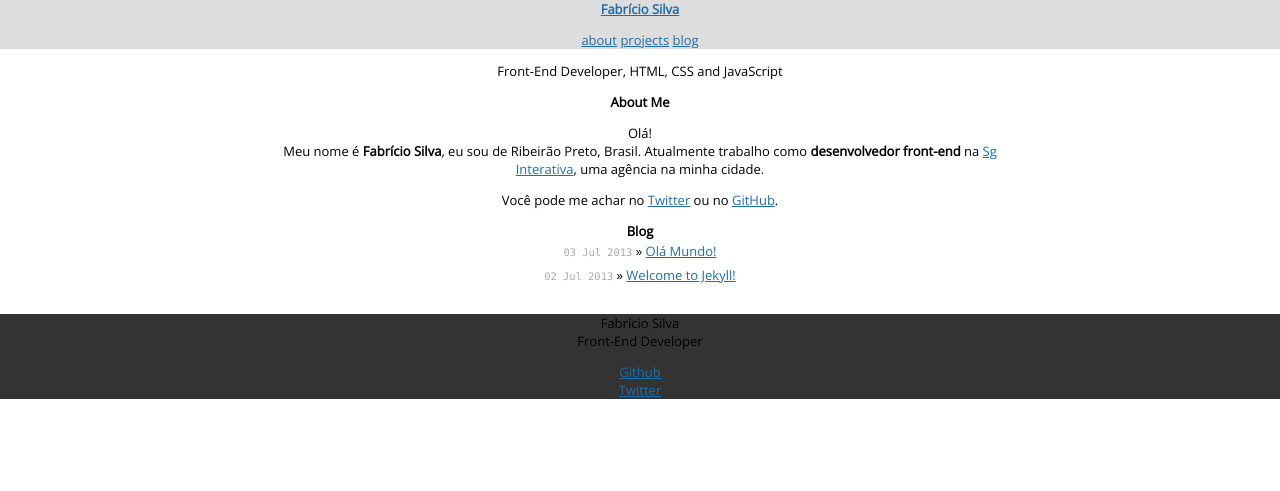
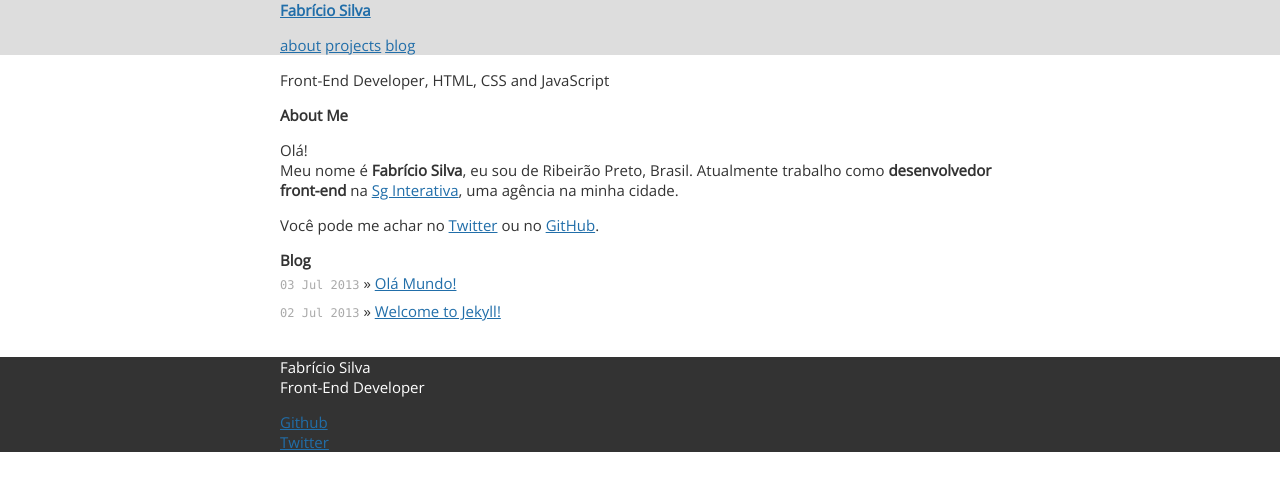
Before and after one commit to fabriciofmsilva/fabriciofmsilva.github.io, a Jekyll site: the page built from index.html, in a window 1280 px wide. Shown: the top 491 px of the page. Built offline with Jekyll 4.4.1, drawn with Linux system fonts in a browser that asks for light colours; nearby versions of some CDN libraries.

Commit message:
Edit Style

```diff
--- a/css/main.css
+++ b/css/main.css
@@ -14,9 +14,8 @@ html, body { height: 100%; }
 
 body {
 	background-color: #FFF;
-	font: 13.34px 'Open Sans', Helvetica, Arial, sans-serif;
-	font-size: small;
-	text-align: center;
+	color: #333;
+	font: 15px 'Open Sans', Helvetica, Arial, sans-serif;
 }
 
 h1, h2, h3, h4, h5, h6 {
@@ -27,7 +26,7 @@ p { margin: 1em 0; }
 
 a         { color: #216EA9; }
 a:hover   { color: #94C6E6; }
-a:visited { color: #216EA9; }
+a:visited { }
 
 table {
 	font-size: inherit;
@@ -65,6 +64,7 @@ ul.posts span {
 }
 .footer {
 	background-color: #333;
+	color: #FFF;
 }
 .wrapper {
 	margin: auto;
```
